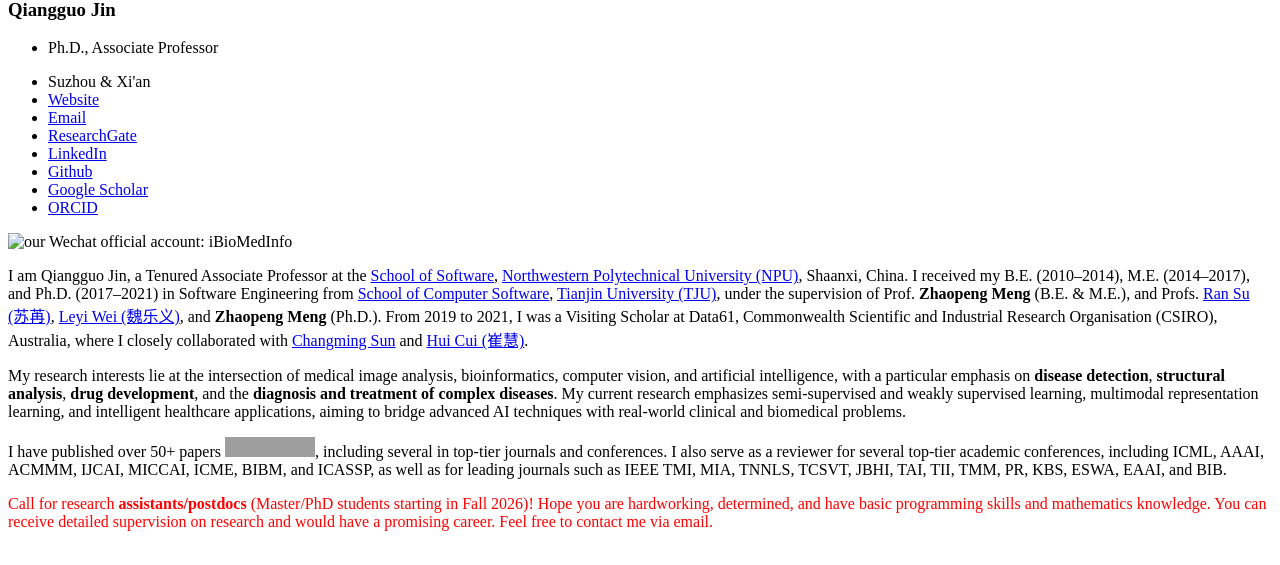
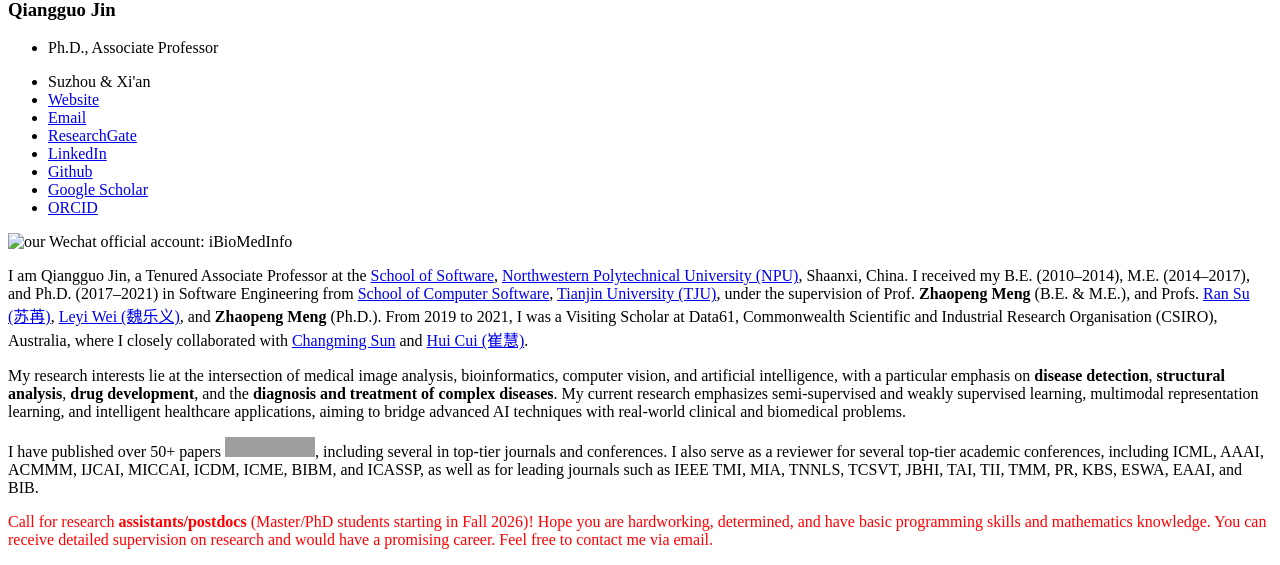
Before and after one commit to qgking/qgking.github.io, a Jekyll site: the page built from _pages/includes/intro.md, in a window 1280 px wide. Shown: the part 526-1091 px from the top of the page. Built offline with Jekyll 4.4.1, drawn with Linux system fonts in a browser that asks for light colours; our own code applies the rules of GitHub Pages for plain Markdown files; grey boxes are pictures that could not be loaded.

Commit message:
update pub

```diff
--- a/_pages/includes/intro.md
+++ b/_pages/includes/intro.md
@@ -4,6 +4,6 @@ From 2019 to 2021, I was a Visiting Scholar at Data61, Commonwealth Scientific a
 
 My research interests lie at the intersection of medical image analysis, bioinformatics, computer vision, and artificial intelligence, with a particular emphasis on **disease detection**, **structural analysis**, **drug development**, and the **diagnosis and treatment of complex diseases**. My current research emphasizes semi-supervised and weakly supervised learning, multimodal representation learning, and intelligent healthcare applications, aiming to bridge advanced AI techniques with real-world clinical and biomedical problems.
 
-I have published over 50+ papers <a href='https://scholar.google.com/citations?user=USoKG48AAAAJ'><a href='https://scholar.google.com/citations?user=USoKG48AAAAJ'><img src="https://img.shields.io/endpoint?url={{ url | url_encode }}&logo=Google%20Scholar&labelColor=f6f6f6&color=9cf&style=flat&label=citations"></a>, including several in top-tier journals and conferences. I also serve as a reviewer for several top-tier academic conferences, including ICML, AAAI, ACMMM, IJCAI, MICCAI, ICME, BIBM, and ICASSP, as well as for leading journals such as IEEE TMI, MIA, TNNLS, TCSVT, JBHI, TAI, TII, TMM, PR, KBS, ESWA, EAAI, and BIB.
+I have published over 50+ papers <a href='https://scholar.google.com/citations?user=USoKG48AAAAJ'><a href='https://scholar.google.com/citations?user=USoKG48AAAAJ'><img src="https://img.shields.io/endpoint?url={{ url | url_encode }}&logo=Google%20Scholar&labelColor=f6f6f6&color=9cf&style=flat&label=citations"></a>, including several in top-tier journals and conferences. I also serve as a reviewer for several top-tier academic conferences, including ICML, AAAI, ACMMM, IJCAI, MICCAI, ICDM, ICME, BIBM, and ICASSP, as well as for leading journals such as IEEE TMI, MIA, TNNLS, TCSVT, JBHI, TAI, TII, TMM, PR, KBS, ESWA, EAAI, and BIB.
 
 <span style="color: red"> Call for research **assistants/postdocs**  (Master/PhD students starting in Fall 2026)! Hope you are hardworking, determined, and have basic programming skills and mathematics knowledge. You can receive detailed supervision on research and would have a promising career. Feel free to contact me via email. </span>
```
